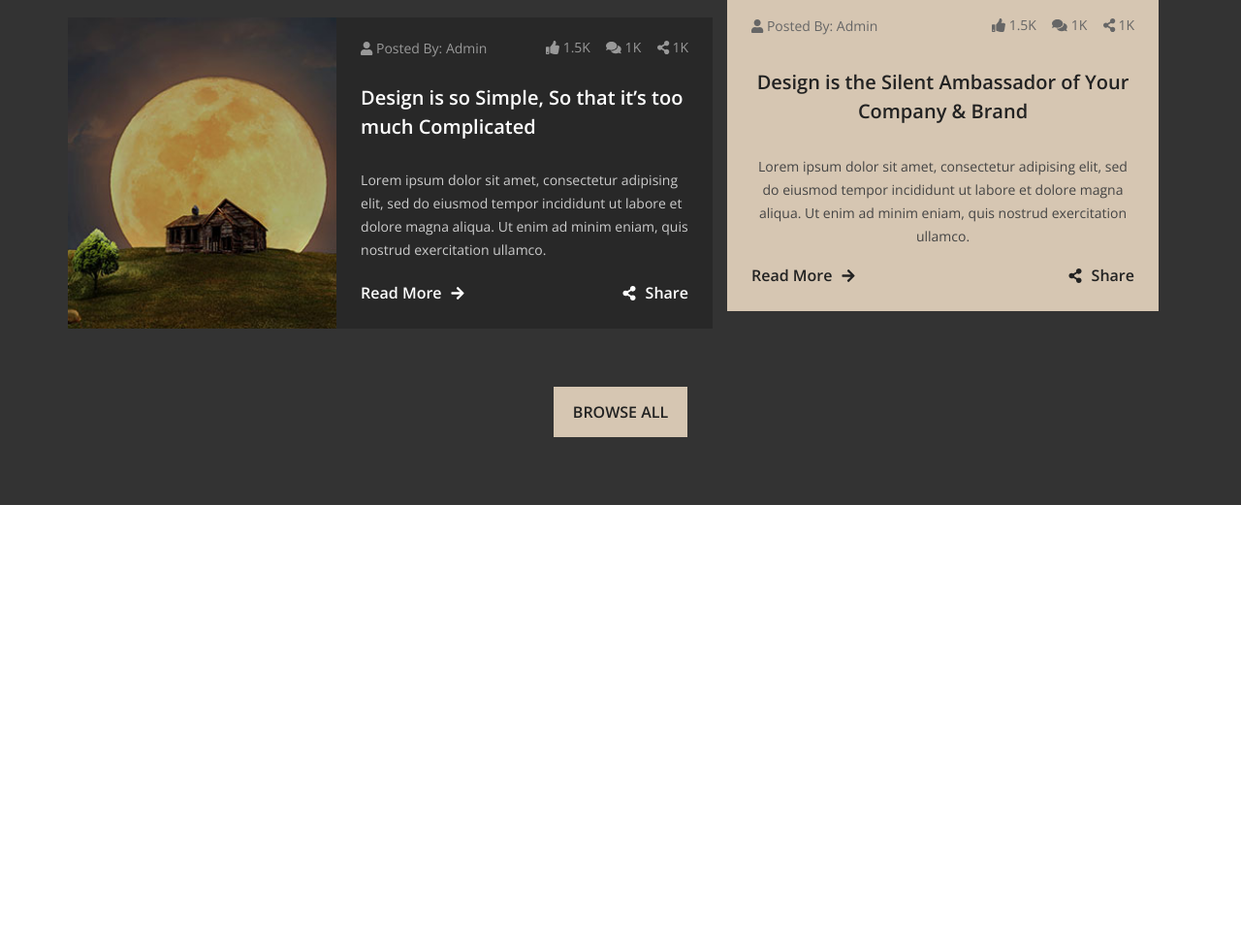
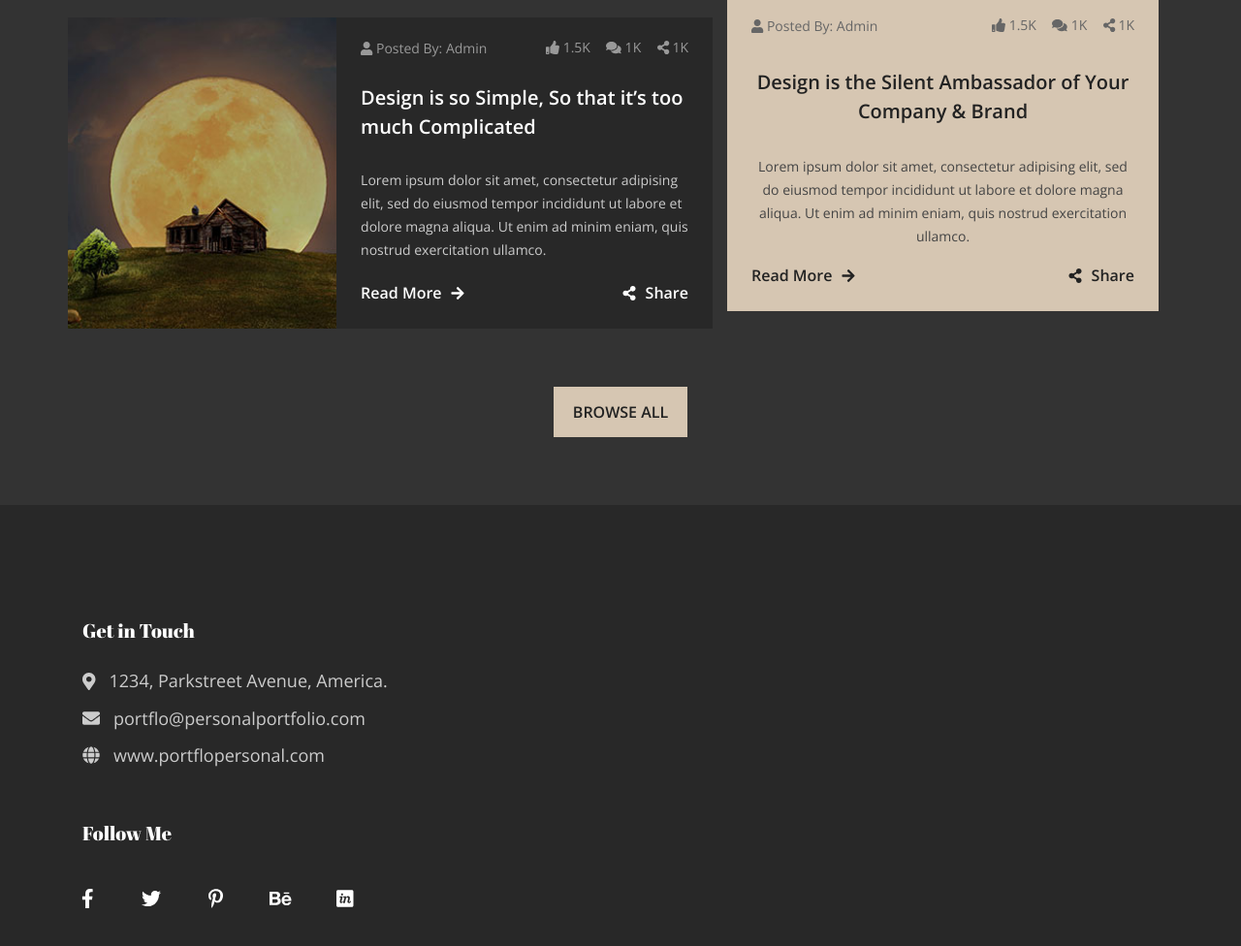
Before and after one commit to rifat-H/Mogan-bootstrap, a website built with Parcel: page src/index.html in a window 1280 px wide. Shown: the part 4380-5356 px from the top of the page at 97% size. Before the commit the page ends 4901 px from the top, so only its background shows below. Built offline with nearby package versions, Linux system fonts and the light colour scheme.

Commit message:
contact .touch done

```diff
--- a/src/index.html
+++ b/src/index.html
@@ -588,7 +588,33 @@
     <!-- blog end -->
 
     <!-- contact start -->
-    <section class="contact"></section>
+    <section class="contact">
+        <div class="container">
+            <div class="row">
+                <div class="col-md-4 mt-5">
+                    <div class="contact-touch">
+                        <h2>Get in Touch</h2>
+                        <a href="#"><i class="fas fa-map-marker-alt"></i> &nbsp; 1234, Parkstreet Avenue, America.</a>
+                        <a href="#"><i class="fas fa-envelope"></i> &nbsp; portflo@personalportfolio.com</a>
+                        <a href="#"><i class="fas fa-globe"></i> &nbsp; www.portflopersonal.com</a>
+                        <div class="touch-social">
+                            <h2>Follow Me</h2>
+                            <ul class="list-inline">
+                                <li class="list-inline-item"><a href="#"><i class="fab fa-facebook-f"></i></a></li>
+                                <li class="list-inline-item"><a href="#"><i class="fab fa-twitter"></i></a></li>
+                                <li class="list-inline-item"><a href="#"><i class="fab fa-pinterest-p"></i></a></li>
+                                <li class="list-inline-item"><a href="#"><i class="fab fa-behance"></i></a></li>
+                                <li class="list-inline-item"><a href="#"><i class="fab fa-invision"></i></a></li>
+                            </ul>
+                        </div>
+                    </div>
+                </div>
+                <div class="col-md-8 mt-5">
+                    <div class="contact-form"></div>
+                </div>
+            </div>
+        </div>
+    </section>
     <!-- contact end -->
 
     <!-- footer start -->
--- a/src/scss/_style.scss
+++ b/src/scss/_style.scss
@@ -543,6 +543,7 @@ header {
             line-height: 24px;
             color: #ffffff;
             font-weight: 600;
+            text-decoration: none;
 
             svg {
                 padding-top: 1px;
@@ -600,6 +601,7 @@ header {
 
                 a {
                     color: #222222;
+                    text-decoration: none;
                 }
             }
         }
@@ -631,7 +633,66 @@ header {
 
 
 // <!-- contact start -->
-.contact {}
+.contact {
+    padding: $pd;
+    background-color: #282828;
+
+    .contact-touch {
+
+        h2 {
+            font-size: 20px;
+            line-height: 24px;
+            color: #ffffff;
+            font-family: $fat;
+            margin-bottom: 30px;
+        }
+
+
+
+        >a {
+            font-size: 18px;
+            margin-bottom: 20px;
+            color: #cccccc;
+            display: block;
+            transition: .3s;
+            text-decoration: none;
+
+            &:nth-child(4n) {
+                margin-bottom: 60px;
+            }
+
+            &:hover{
+                color: #d6c6b2;
+            }
+        }
+    }
+
+    .touch-social {
+        ul {
+            margin-left: -20px;
+            li {
+                a {
+                    font-size: 20px;
+                    line-height: 24px;
+                    color: #ffffff;
+                    display: flex;
+                    justify-content: center;
+                    align-items: center;
+                    width: 50px;
+                    height: 50px;
+                    border-radius: 25px;
+                   transition: .3s;
+
+                    &:hover{
+                        background-color: #d6c6b2;
+                    }
+
+                }
+            }
+        }
+    }
+
+}
 
 // <!-- contact end -->
 
```
